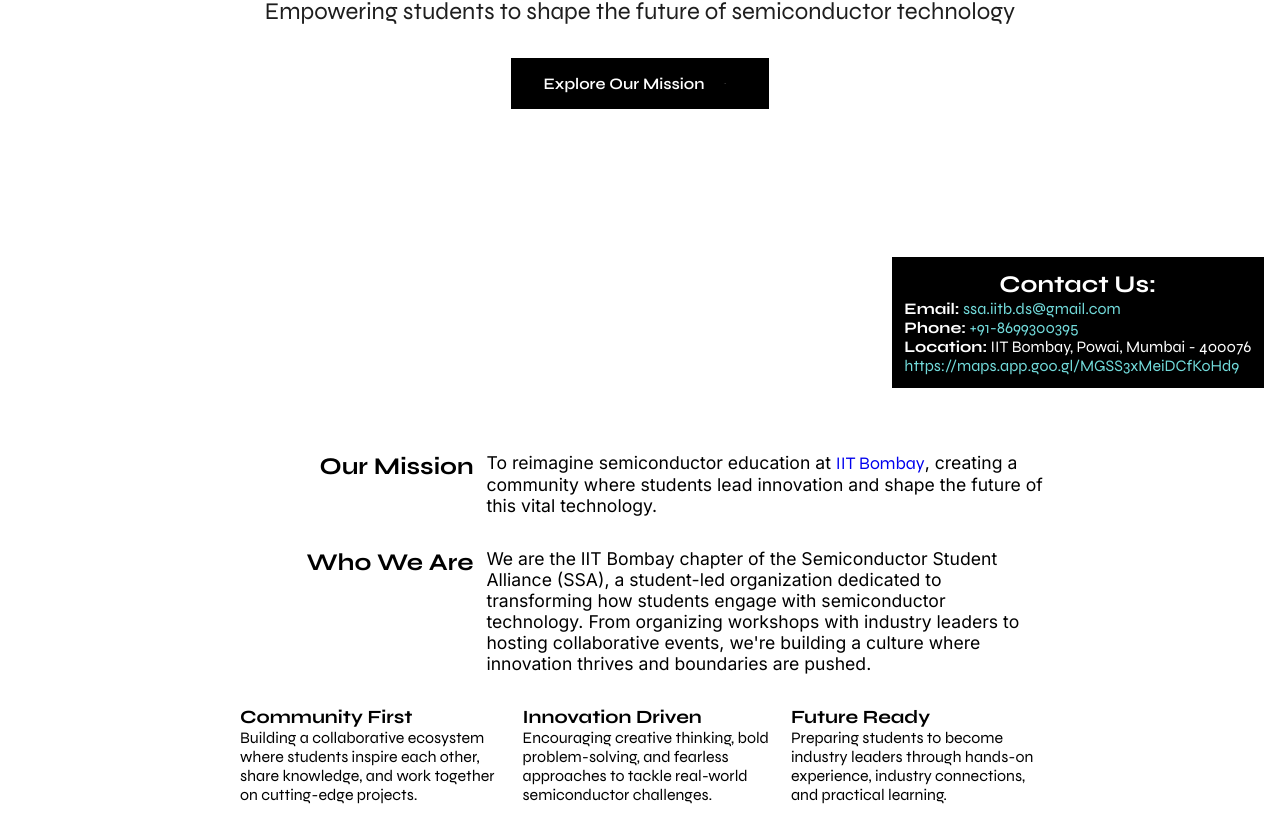
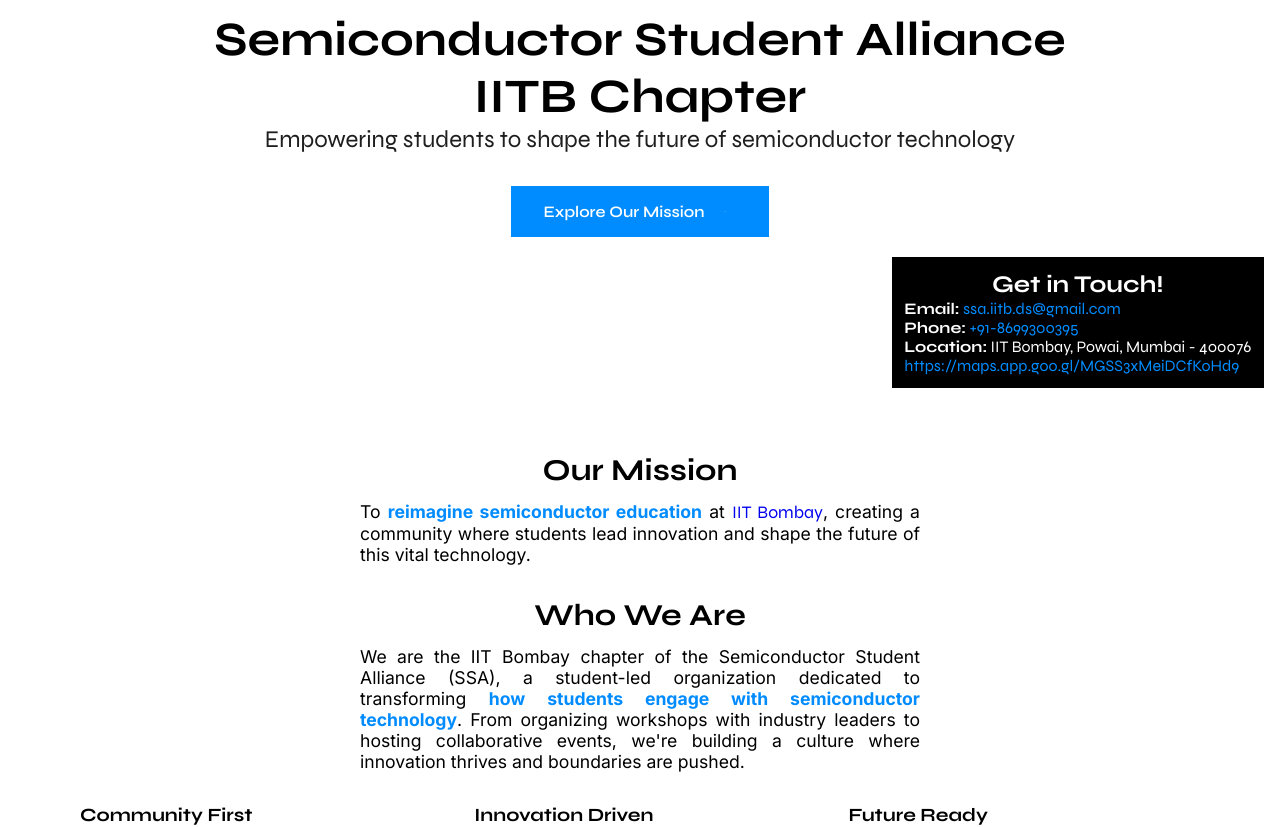
Before and after one commit to jjbel/ssa-iitb, a SvelteKit app: page / in a window 1280 px wide. Shown: the part 396-1223 px from the top of the page. Built offline with nearby package versions, Linux system fonts and the light colour scheme.

Commit message:
home: make logo bigger, centre headings, add blue highlights

```diff
--- a/src/routes/+page.svelte
+++ b/src/routes/+page.svelte
@@ -1,4 +1,5 @@
 <script>
+  import logo from '$lib/ssa-iitb-logo.jpg';
   import { MoveRight } from '@lucide/svelte';
 </script>
 
@@ -13,6 +14,7 @@
 <div class="container">
   <main>
     <div id="titles">
+      <img src={logo} alt="" />
       <h1 id="h1_1">Semiconductor Student Alliance</h1>
       <h1 id="h1_2">IITB Chapter</h1>
       <h2>
@@ -26,7 +28,7 @@
     >
 
     <div id="contact">
-      <h2>Contact Us:</h2>
+      <h2>Get in Touch!</h2>
 
       <ul>
         <li>
@@ -55,10 +57,10 @@
       <h3>Our Mission</h3>
 
       <p>
-        To reimagine semiconductor education at <a
-          href="https://www.iitb.ac.in/">IIT Bombay</a
-        >, creating a community where students lead innovation and shape the
-        future of this vital technology.
+        To <strong>reimagine semiconductor education</strong> at
+        <a href="https://www.iitb.ac.in/">IIT Bombay</a>, creating a community
+        where students lead innovation and shape the future of this vital
+        technology.
       </p>
     </div>
 
@@ -67,10 +69,11 @@
 
       <p>
         We are the IIT Bombay chapter of the Semiconductor Student Alliance
-        (SSA), a student-led organization dedicated to transforming how students
-        engage with semiconductor technology. From organizing workshops with
-        industry leaders to hosting collaborative events, we're building a
-        culture where innovation thrives and boundaries are pushed.
+        (SSA), a student-led organization dedicated to transforming <strong>
+          how students engage with semiconductor technology
+        </strong>. From organizing workshops with industry leaders to hosting
+        collaborative events, we're building a culture where innovation thrives
+        and boundaries are pushed.
       </p>
     </div>
 
@@ -78,22 +81,22 @@
       <div class="tag">
         <h3>Community First</h3>
         <p>
-          Building a collaborative ecosystem where students inspire each other,
-          share knowledge, and work together on cutting-edge projects.
+          Building a <strong>collaborative ecosystem</strong> where students inspire
+          each other, share knowledge, and work together on cutting-edge projects.
         </p>
       </div>
       <div class="tag">
         <h3>Innovation Driven</h3>
         <p>
-          Encouraging creative thinking, bold problem-solving, and fearless
-          approaches to tackle real-world semiconductor challenges.
+          Encouraging creative thinking, <strong>bold problem-solving</strong>,
+          and fearless approaches to tackle real-world semiconductor challenges.
         </p>
       </div>
       <div class="tag">
         <h3>Future Ready</h3>
         <p>
-          Preparing students to become industry leaders through hands-on
-          experience, industry connections, and practical learning.
+          Preparing students to become <strong>industry leaders</strong> through
+          hands-on experience, industry connections, and practical learning.
         </p>
       </div>
     </div>
@@ -151,6 +154,12 @@
     margin-top: -10%;
   }
 
+  main img {
+    height: 15rem;
+    width: auto;
+    margin-bottom: 1rem;
+  }
+
   #h1_1 {
     font-size: 3rem;
   }
@@ -166,7 +175,7 @@
   }
 
   #explore_mission {
-    background-color: black;
+    background-color: var(--highlight);
     color: white;
     padding: 1rem 2rem;
     text-decoration: none;
@@ -189,11 +198,12 @@
   }
 
   #contact a {
-    color: rgb(114, 219, 219);
+    color: var(--highlight);
   }
 
   .content {
-    margin: 3rem 15rem 5rem 15rem;
+    margin: 3rem auto 5rem auto;
+    width: min(90%, 70rem);
     display: flex;
     flex-direction: column;
     align-items: center;
@@ -204,26 +214,34 @@
 
   .subcontent {
     display: flex;
+    flex-direction: column;
     gap: 0.8rem;
+    align-items: center;
   }
 
   .subcontent h3 {
-    width: 15rem;
+    /* width: 15rem; */
     /* background-color: red; */
-    text-align: right;
-    font-size: 1.5rem;
+    /* text-align: right; */
+    font-size: 1.9rem;
   }
 
   .subcontent p {
-    width: 35rem;
+    width: min(35rem, 100%);
     font-size: 1.1rem;
     /* background-color: blue; */
+    text-align: justify;
   }
 
   .subcontent p,
   .tag,
-  .program {
+  .program,
+  .content strong {
     font-family: 'Inter', sans-serif;
+  }
+
+  .content strong {
+    color: var(--highlight);
   }
 
   .taglines {
--- a/src/routes/global.css
+++ b/src/routes/global.css
@@ -12,6 +12,8 @@
   --bg: #ffffff;
   --bg2: #e0e0e0;
   --bg3: #bfbfbf;
+
+  --highlight: #008cff;
 
   color: var(--fg);
   background-color: var(--bg);
```
